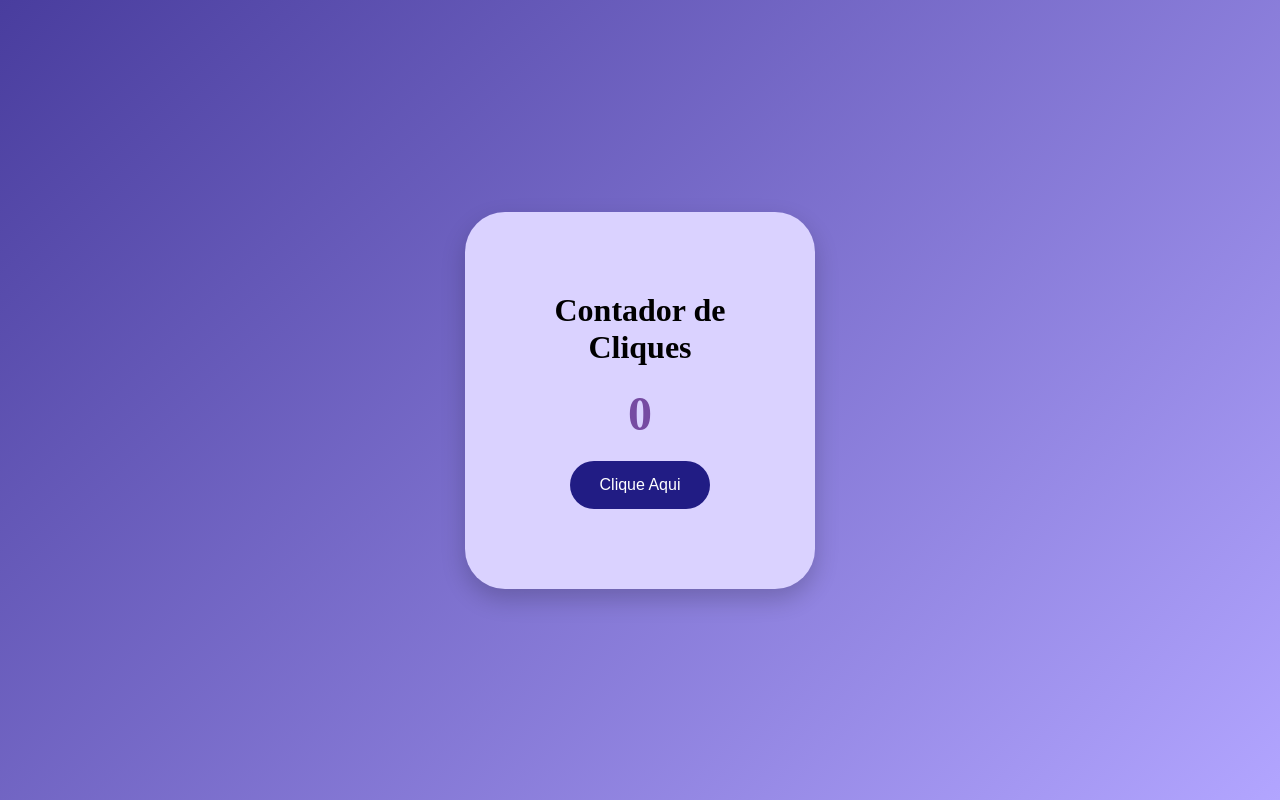
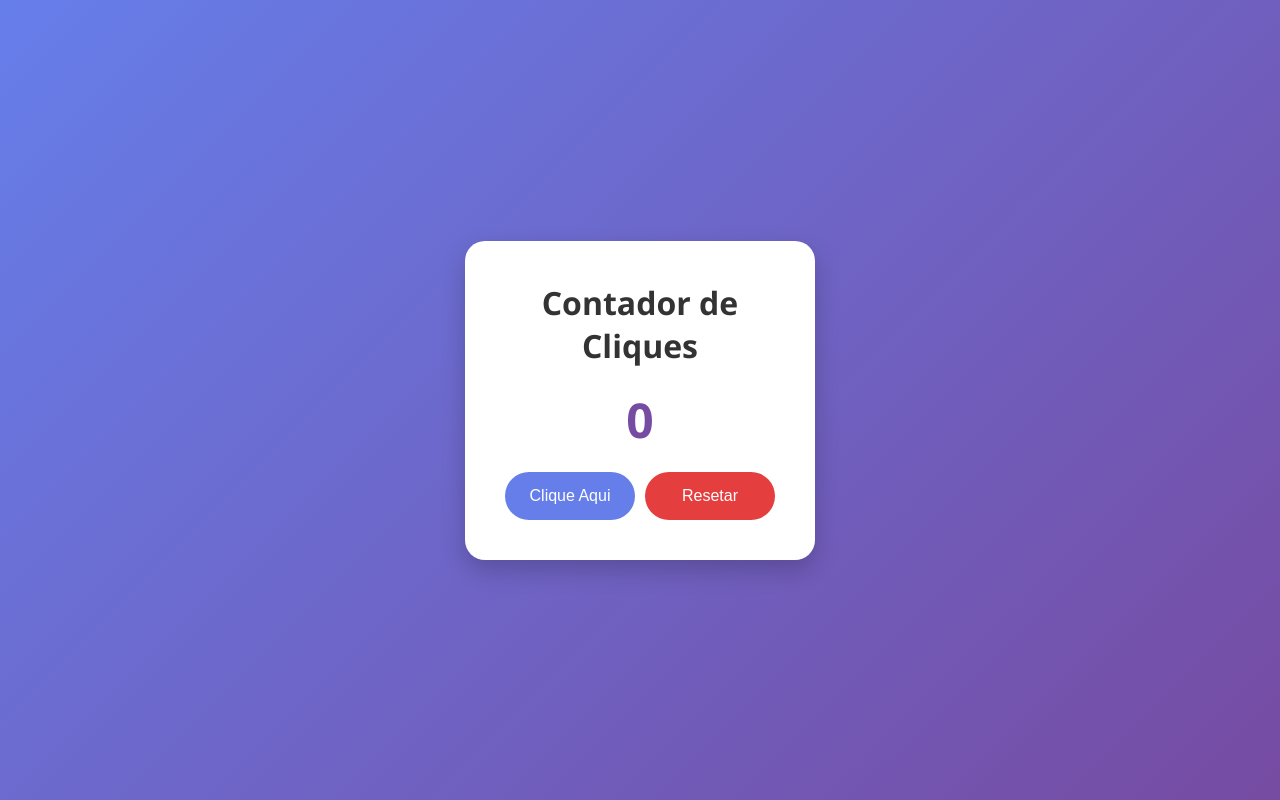
Before and after one commit to Thain4Souza/cliks-contador, a plain HTML site: page index.html in a window 1280 px wide. Drawn offline with Linux system fonts and the light colour scheme.

Commit message:
contador3

```diff
--- a/index.html
+++ b/index.html
@@ -11,7 +11,10 @@
   <div class="container">
     <h1>Contador de Cliques</h1>
     <div class="count" id="contador">0</div>
-    <button onclick="incrementar()">Clique Aqui</button>
+    <div class="buttons">
+      <button onclick="incrementar()">Clique Aqui</button>
+      <button class="reset" onclick="resetar()">Resetar</button>
+    </div>
   </div>
 
   <script src="script.js"></script>
--- a/script.js
+++ b/script.js
@@ -1,8 +1,11 @@
-// Variável que guarda o número de cliques
 let contador = 0;
 
-// Função que é chamada quando o botão é clicado
 function incrementar() {
-  contador++; // Soma +1
-  document.getElementById("contador").textContent = contador; // Atualiza o número na tela
+  contador++;
+  document.getElementById("contador").textContent = contador;
 }
+
+function resetar() {
+  contador = 0;
+  document.getElementById("contador").textContent = contador;
+}
--- a/style.css
+++ b/style.css
@@ -1,25 +1,23 @@
-/* Reset de estilos padrão */
+/* Reset e base */
 * {
   margin: 0;
   padding: 0;
   box-sizing: border-box;
 }
 
-/* Corpo da página */
 body {
-  background: linear-gradient(135deg, #493D9E, #B2A5FF);
+  background: linear-gradient(135deg, #667eea, #764ba2);
   height: 100vh;
   display: flex;
   justify-content: center;
   align-items: center;
-  font-family: 'Times New Roman', Times, serif;
+  font-family: 'Segoe UI', Tahoma, Geneva, Verdana, sans-serif;
 }
 
-/* Container principal */
 .container {
-  background-color: #DAD2FF;
-  padding: 80px;
-  border-radius: 40px;
+  background-color: #fff;
+  padding: 40px;
+  border-radius: 20px;
   box-shadow: 0 10px 25px rgba(0, 0, 0, 0.2);
   text-align: center;
   max-width: 350px;
@@ -31,14 +29,12 @@ body {
   transform: scale(1.02);
 }
 
-/* Título */
 h1 {
   font-size: 2rem;
-  color: #000000;
+  color: #333;
   margin-bottom: 20px;
 }
 
-/* Contador */
 .count {
   font-size: 3rem;
   color: #764ba2;
@@ -46,11 +42,16 @@ h1 {
   font-weight: bold;
 }
 
-/* Botão */
+.buttons {
+  display: flex;
+  justify-content: space-between;
+  gap: 10px;
+}
+
+/* Botões */
 button {
-  background-color: #211C84;
-  color: white;
-  padding: 15px 30px;
+  flex: 1;
+  padding: 15px 20px;
   border: none;
   border-radius: 50px;
   font-size: 1rem;
@@ -58,6 +59,22 @@ button {
   transition: background 0.3s ease;
 }
 
-button:hover {
+/* Botão de contar */
+button:not(.reset) {
+  background-color: #667eea;
+  color: white;
+}
+
+button:not(.reset):hover {
   background-color: #5a67d8;
 }
+
+/* Botão de resetar */
+button.reset {
+  background-color: #e53e3e;
+  color: white;
+}
+
+button.reset:hover {
+  background-color: #c53030;
+}
```
